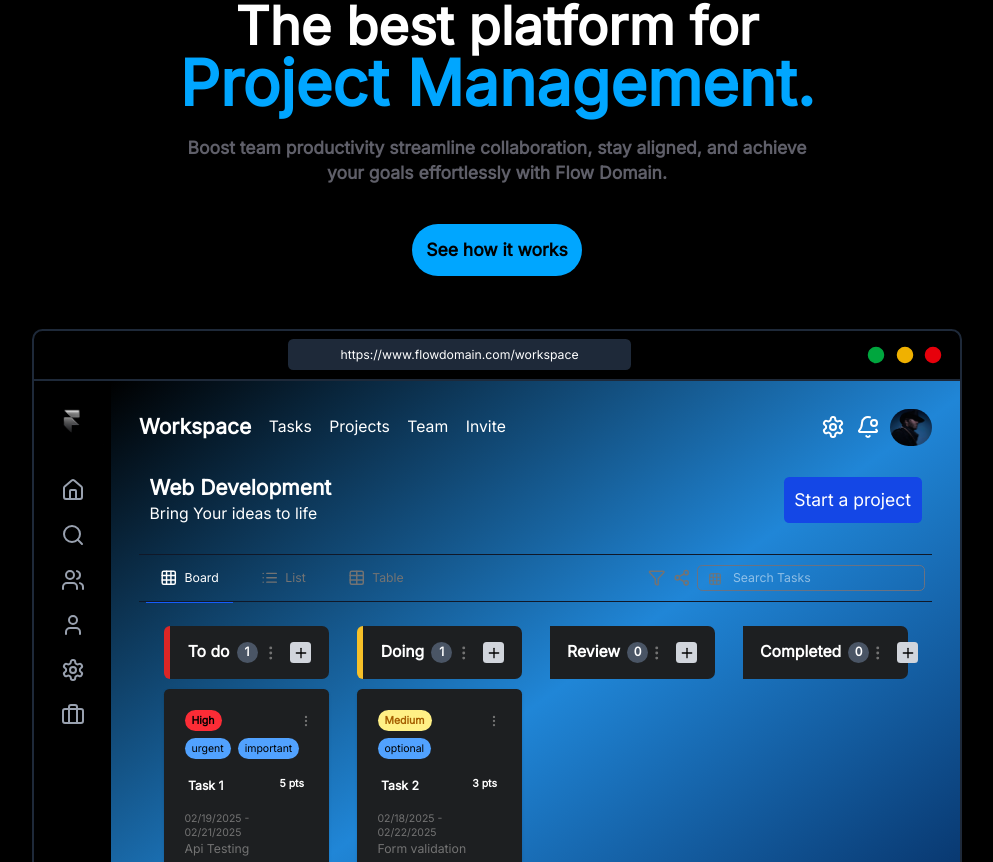
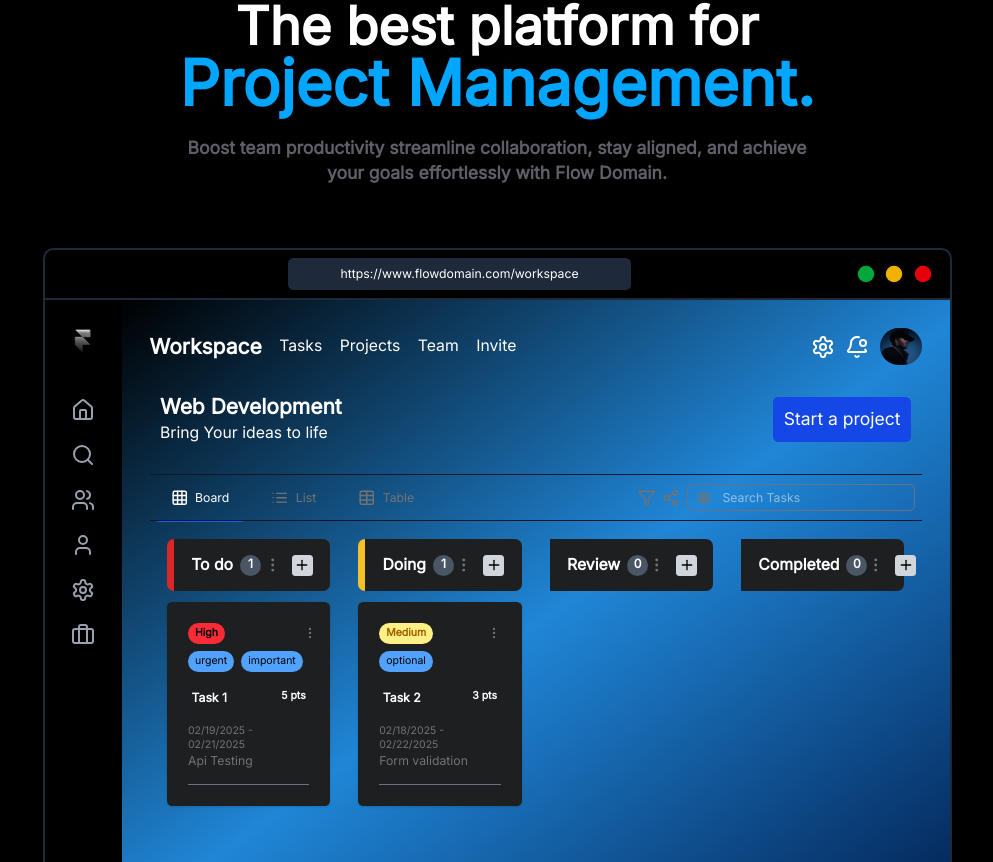
Before and after one commit to amitKhayargoli/flowdomainProjectManagement, a React (Vite) app in the folder client/: page / in a window 1280 px wide. Shown: the part 158-1020 px from the top of the page, without its empty margins (143-1136 px from the left). Built offline with nearby package versions, Linux system fonts and the light colour scheme.

Commit message:
hero section updated with framer motion

```diff
--- a/client/src/pages/Hero.css
+++ b/client/src/pages/Hero.css
@@ -2,3 +2,19 @@
     background: rgb(0,0,0);
 background: linear-gradient(144deg, rgba(0,0,0,1) 0%, rgba(32,134,215,1) 52%, rgba(3,37,87,1) 100%);
   }
+
+
+  @keyframes fade {
+    from {
+    opacity:0;
+
+    }
+    to {
+
+      opacity: 1;
+    }
+  }
+
+  .animate-float {
+    animation: fade 1s ease-in-out;
+  }
--- a/client/src/pages/Hero.jsx
+++ b/client/src/pages/Hero.jsx
@@ -1,17 +1,17 @@
 import React from "react";
+import { motion } from "framer-motion";
 import HomeNav from "../components/HomeNav";
 import { BellDotIcon, Circle, Search, Settings } from "lucide-react";
 import pfp3 from "../images/pfp3.jpg";
 import "./Hero.css";
 import HomeSidebar from "../components/HomeSidebar";
-import ProjectHeader from "./projects/ProjectHeader";
-import BoardView from "./BoardView";
+import TabsHeroSection from "./TabsHeroSection";
 import HeroBoardView from "./HeroBoardView";
-import TabsHeroSection from "./TabsHeroSection";
+
 const Hero = () => {
   return (
     <div className="bg-black min-h-screen">
-      <HomeNav></HomeNav>
+      <HomeNav />
 
       <div className="flex flex-col items-center mt-20 gap-6">
         <div className="text-center">
@@ -26,38 +26,42 @@
           Boost team productivity streamline collaboration, stay aligned, and
           achieve your goals effortlessly with Flow Domain.
         </h3>
-        <button className="bg-[#00A6FF] p-4 text-xl font-bold rounded-4xl mt-5 cursor-pointer">
+        {/* <button className="bg-[#00A6FF] p-4 text-xl font-bold rounded-4xl mt-5 cursor-pointer">
           See how it works
-        </button>
+        </button> */}
       </div>
 
       {/* browsercontainer */}
 
-      {/* <div className="color relative left-90 bottom-30 "></div> */}
-
+      <motion.div
+        className="flex p-5 sm:p-3 justify-between items-center mb-5"
+        initial={{ opacity: 0, y: 20 }}
+        whileInView={{ opacity: 1, y: 0 }}
+        transition={{ duration: 0.5 }}
+        viewport={{ once: false, amount: 0.7 }}
+      >
         <div className="px-2 xl:px-50 min-h-screen mt-15">
           <div className="rounded-xl border-gray-800 border-2">
-          <div className="px-5 w-full flex md:flex-row-reverse justify-between h-[50px] border-b-2 border-gray-800  items-center py-6">
+            <div className="px-5 w-full flex md:flex-row-reverse justify-between h-[50px] border-b-2 border-gray-800 items-center py-6">
               <div className="hidden md:flex gap-3 flex-row-reverse">
                 <Circle
                   width={18}
-                className="text-red-600 "
+                  className="text-red-600"
                   fill="currentColor"
-              ></Circle>
+                />
                 <Circle
                   width={18}
                   className="text-yellow-500"
                   fill="currentColor"
-              ></Circle>
+                />
                 <Circle
                   width={18}
                   className="text-green-600"
                   fill="currentColor"
-              ></Circle>
+                />
               </div>
 
               <div className="flex items-center bg-gray-800 px-2 sm:px-15 py-2 rounded-md mx-auto">
-              {/* <Search className="text-white"></Search> */}
                 <h1 className="text-white">
                   https://www.flowdomain.com/workspace
                 </h1>
@@ -65,23 +69,24 @@
             </div>
 
             <div className="xl:h-[600px] flex md:w-full">
-            <HomeSidebar></HomeSidebar>
+              <HomeSidebar />
               <div className="flex flex-1 text-white flex-col custom-gradient sm:p-8">
-              <div className="flex  items-center mb-5">
+                <div className="flex items-center mb-5">
                   <div className="flex items-center justify-between w-full">
-                  <div className="flex gap-5 items-center ">
-                    <h1 className="md:text-2xl md:font-semibold">Workspace</h1>
-                    <h2 className="md:text-lg"> Tasks</h2>
-                    <h2 className="md:text-lg"> Projects</h2>
-                    <h2 className="md:text-lg"> Team</h2>
-                    <h2 className="md:text-lg"> Invite</h2>
+                    <div className="flex gap-5 items-center">
+                      <h1 className="md:text-2xl md:font-semibold">
+                        Workspace
+                      </h1>
+                      <h2 className="md:text-lg">Tasks</h2>
+                      <h2 className="md:text-lg">Projects</h2>
+                      <h2 className="md:text-lg">Team</h2>
+                      <h2 className="md:text-lg">Invite</h2>
                     </div>
-                  <div className="flex gap-3 items-center ">
-                    <div className="hidden sm:flex  gap-3">
-                      <Settings></Settings>
-                      <BellDotIcon></BellDotIcon>
+                    <div className="flex gap-3 items-center">
+                      <div className="hidden sm:flex gap-3">
+                        <Settings />
+                        <BellDotIcon />
                       </div>
-
                       <img
                         className="w-12 h-full rounded-full"
                         src={pfp3}
@@ -91,14 +96,18 @@
                   </div>
                 </div>
 
-              {/* <ProjectHeader></ProjectHeader> */}
-              <div className="flex p-5 sm:p-3 justify-between items-center mb-5">
-                <div className="">
+                <motion.div
+                  className="flex p-5 sm:p-3 justify-between items-center mb-5"
+                  initial={{ opacity: 0, y: 20 }}
+                  whileInView={{ opacity: 1, y: 0 }}
+                  transition={{ duration: 1 }}
+                  viewport={{ once: false, amount: 0.5 }}
+                >
+                  <div>
                     <h1 className="text-xl sm:text-2xl font-bold">
                       Web Development
                     </h1>
-
-                  <h2 className="text-lg"> Bring Your ideas to life</h2>
+                    <h2 className="text-lg">Bring Your ideas to life</h2>
                   </div>
 
                   <div>
@@ -106,17 +115,18 @@
                       Start a project
                     </button>
                   </div>
-              </div>
+                </motion.div>
 
-              <TabsHeroSection></TabsHeroSection>
+                <TabsHeroSection />
 
-              <div className="text-black ">
-                <HeroBoardView></HeroBoardView>
+                <div className="text-black">
+                  <HeroBoardView />
                 </div>
               </div>
             </div>
           </div>
         </div>
+      </motion.div>
     </div>
   );
 };
--- a/client/src/pages/HeroBoardView.jsx
+++ b/client/src/pages/HeroBoardView.jsx
@@ -1,5 +1,6 @@
 import React, { useEffect, useState } from "react";
 import { DndProvider, useDrag, useDrop } from "react-dnd";
+import { motion } from "framer-motion";
 import { HTML5Backend } from "react-dnd-html5-backend";
 
 import { EllipsisVertical, MessageSquareQuoteIcon, Plus } from "lucide-react";
@@ -48,8 +49,15 @@
   };
 
   return (
+    <motion.div
+      className="flex p-5 sm:p-3 justify-between items-center mb-5"
+      initial={{ opacity: 0, y: 60 }}
+      whileInView={{ opacity: 1, y: 0 }}
+      transition={{ duration: 1 }}
+      viewport={{ once: false, amount: 1 }}
+    >
       <DndProvider backend={HTML5Backend}>
-      <div className="grid p-5 grid-cols-1 gap-4 md:grid-cols-2 xl:grid-cols-4">
+        <div className="w-full grid grid-cols-1 gap-4 md:grid-cols-4">
           {taskStatus.map((status) => (
             <TaskColumn
               key={status}
@@ -61,6 +69,7 @@
           ))}
         </div>
       </DndProvider>
+    </motion.div>
   );
 };
 
```
Lines whose indentation alone changed are shown as unchanged.
